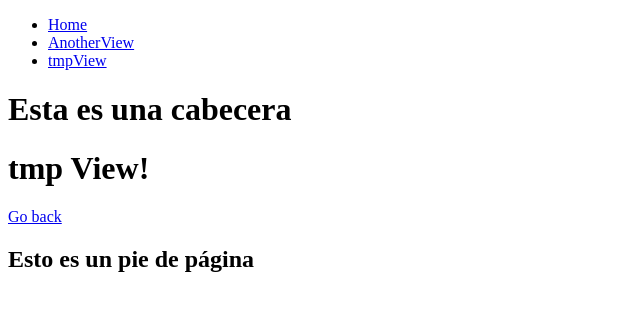
After one commit to gopoma/2022-pweb2-Laboratorio05, a Django app: page /tmpView/ in a window 1280 px wide. The commit adds this page. Shown: the top 311 px of the page, without its empty margins (0-640 px from the left). Run offline with Django 4.2, Linux system fonts and the light colour scheme.

Commit message:
Added more views and templates

```diff
--- a/src/inicio/views.py
+++ b/src/inicio/views.py
@@ -20,3 +20,6 @@ def myHomeView(request, *args, **kwargs):
 
 def anotherView(request):
     return HttpResponse("<h1>Another View maked with Django!</h1>")
+
+def tmpView(request):
+    return render(request, "tmp.html")
--- a/src/listaContactos/urls.py
+++ b/src/listaContactos/urls.py
@@ -17,10 +17,11 @@ from django.contrib import admin
 from django.urls import path
 
 from contactos.views import home
-from inicio.views import myHomeView, anotherView
+from inicio.views import myHomeView, anotherView, tmpView
 
 urlpatterns = [
     path('', myHomeView, name="Pagina de inicio"),
     path('anotherview/', anotherView, name="Another View!"),
+    path('tmpView/', tmpView, name="tmp"),
     path('admin/', admin.site.urls)
 ]
--- a/src/templates/components/navbar.html
+++ b/src/templates/components/navbar.html
@@ -1,6 +1,7 @@
 <nav>
     <ul>
         <li><a href="/">Home</a></li>
-        <li><a href="/anotherView">AnotherView</a></li>
+        <li><a href="/anotherview">AnotherView</a></li>
+        <li><a href="/tmpView">tmpView</a></li>
     </ul>
 </nav>
--- /dev/null
+++ b/src/templates/tmp.html
@@ -0,0 +1,10 @@
+{% extends 'layouts/base.html' %}
+
+{% block title %}
+    <title>tmp</title>
+{% endblock %}
+
+{% block content %}
+    <h1>tmp View!</h1>
+    <a href="/">Go back</a>
+{% endblock %}
```
